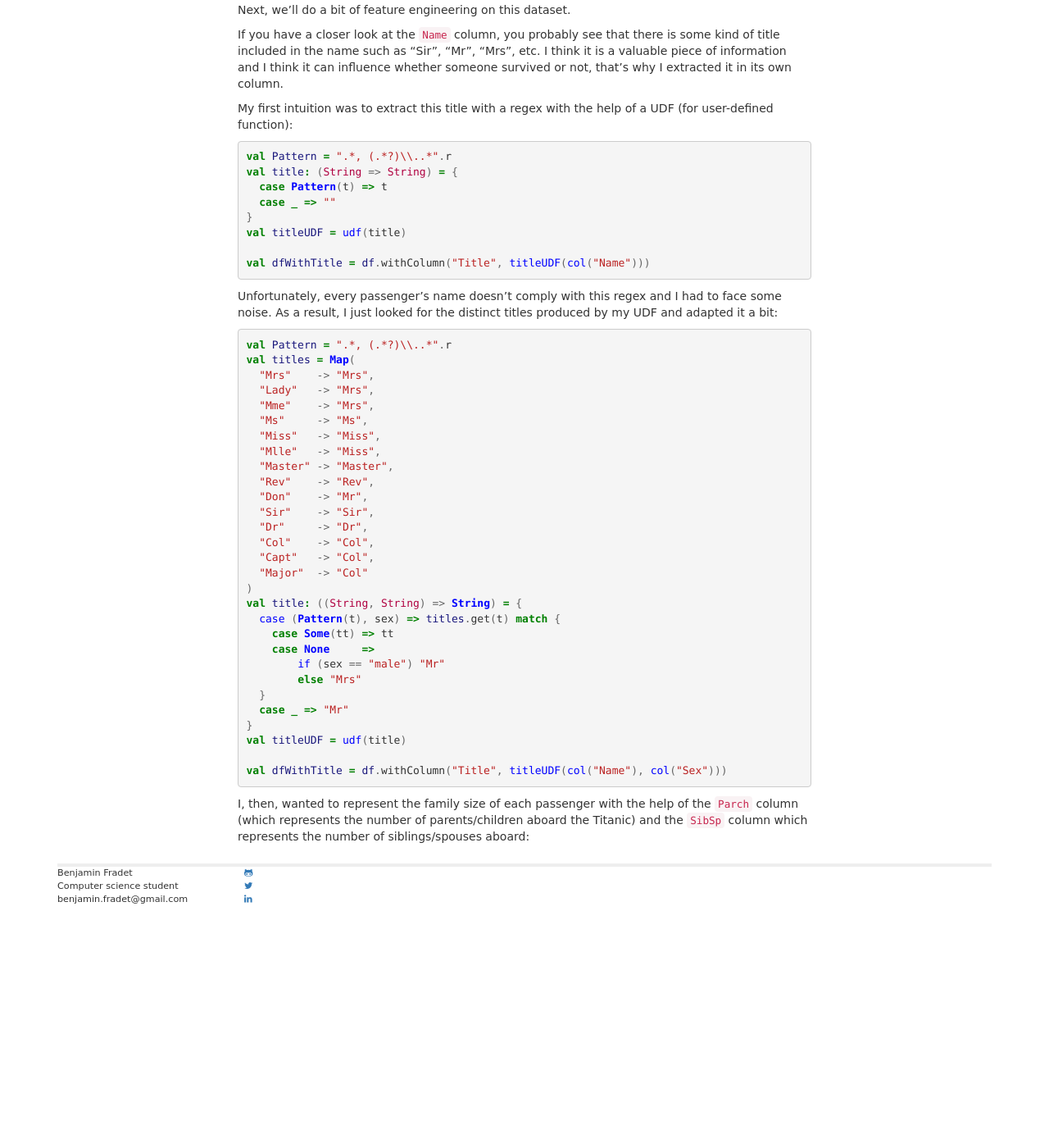
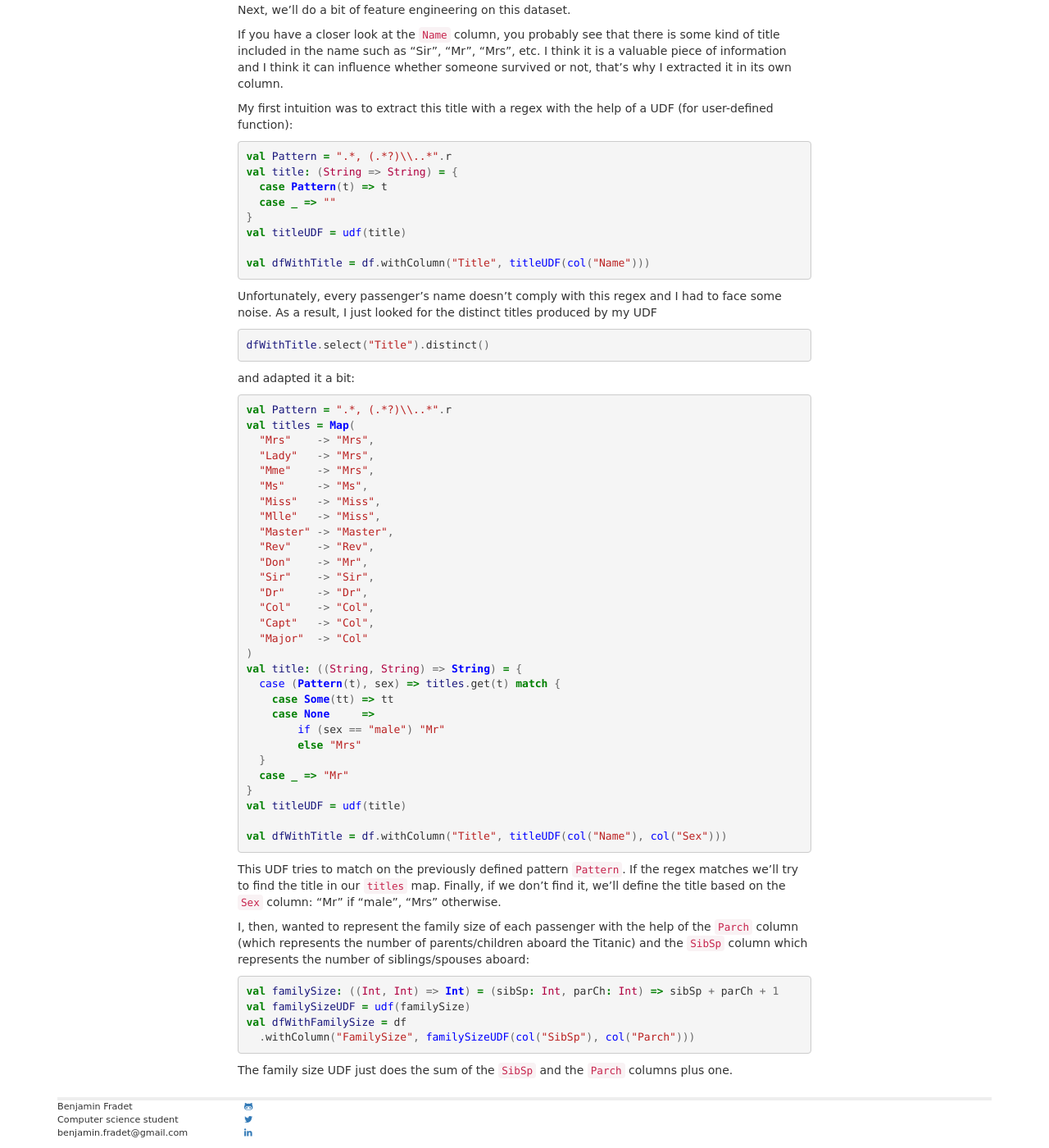
Before and after one commit to BenFradet/benfradet.github.io, a Jekyll site: the page built from _posts/2015-12-01-Exploring-spark.ml-with-the-Titanic-dataset.md, in a window 1280 px wide and 1400 px high, scrolled down 1997 px. Shown: the whole window at 82% size. Built offline with Jekyll 4.4.1, drawn with Linux system fonts in a browser that asks for light colours; nearby versions of some CDN libraries; Markdown is read by kramdown in place of the engine named in the settings; before the commit the page ends 3112 px from its top, so only the background shows below that.

Commit message:
done with the feature engineering part

```diff
--- a/_posts/2015-12-01-Exploring-spark.ml-with-the-Titanic-dataset.md
+++ b/_posts/2015-12-01-Exploring-spark.ml-with-the-Titanic-dataset.md
@@ -149,7 +149,9 @@ val dfWithTitle = df.withColumn("Title", titleUDF(col("Name")))
 
 Unfortunately, every passenger's name doesn't comply with this regex and I had
 to face some noise. As a result, I just looked for the distinct titles produced
-by my UDF and adapted it a bit:
+by my UDF
+{% highlight scala %}dfWithTitle.select("Title").distinct(){% endhighlight %}
+and adapted it a bit:
 
 {% highlight scala %}
 val Pattern = ".*, (.*?)\\..*".r
@@ -183,7 +185,22 @@ val titleUDF = udf(title)
 val dfWithTitle = df.withColumn("Title", titleUDF(col("Name"), col("Sex")))
 {% endhighlight %}
 
+This UDF tries to match on the previously defined pattern `Pattern`. If the
+regex matches we'll try to find the title in our `titles` map. Finally, if we
+don't find it, we'll define the title based on the `Sex` column: "Mr" if "male",
+"Mrs" otherwise.
+
 I, then, wanted to represent the family size of each passenger with the help of
 the `Parch` column (which represents the number of parents/children aboard the
 Titanic) and the `SibSp` column which represents the number of siblings/spouses
 aboard:
+
+{% highlight scala %}
+val familySize: ((Int, Int) => Int) = (sibSp: Int, parCh: Int) => sibSp + parCh + 1
+val familySizeUDF = udf(familySize)
+val dfWithFamilySize = df
+  .withColumn("FamilySize", familySizeUDF(col("SibSp"), col("Parch")))
+{% endhighlight %}
+
+The family size UDF just does the sum of the `SibSp` and the `Parch` columns
+plus one.
```
